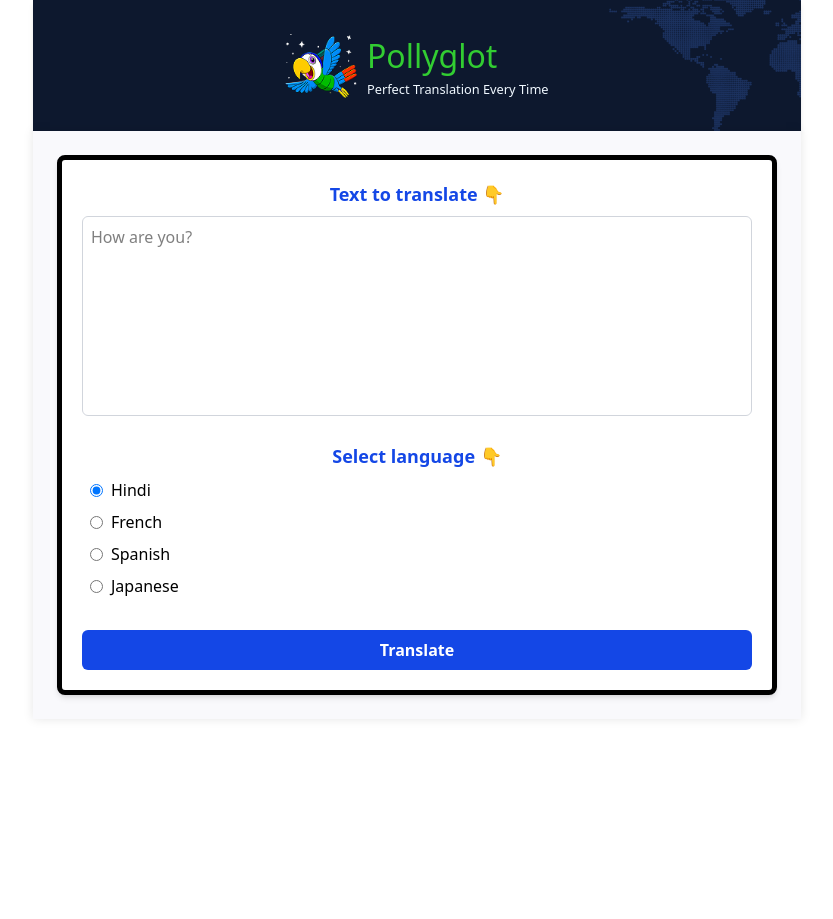
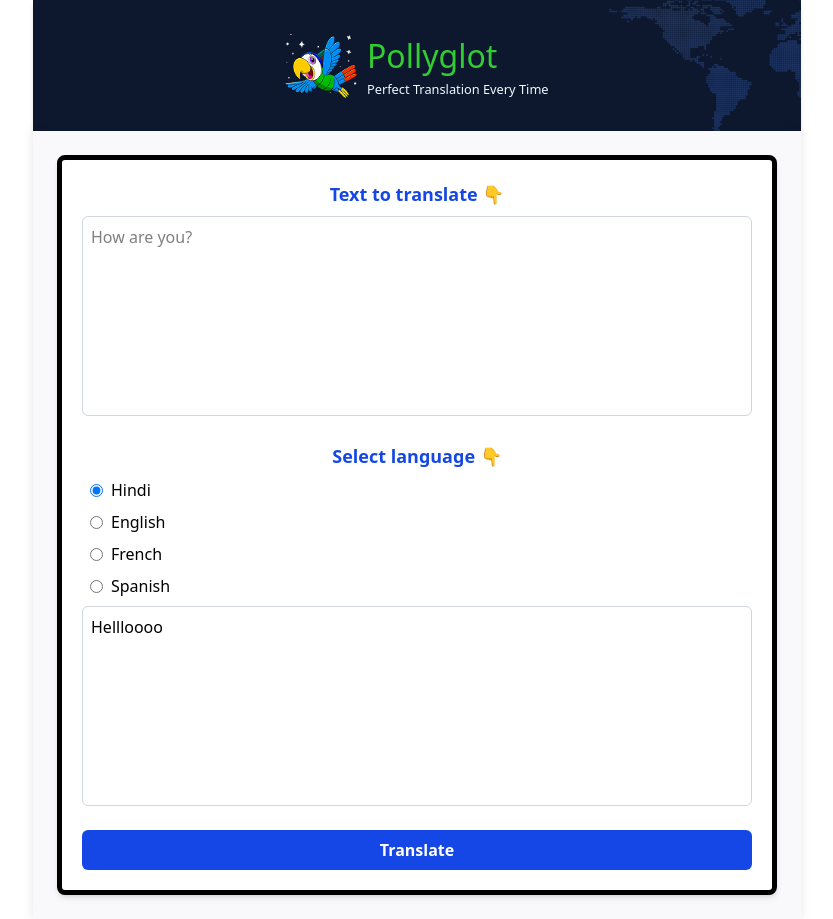
Before and after one commit to codeXanu/Pollyglot-Translator, a React (Vite) app: page / in a window 1280 px wide. Shown: the whole page, without its empty margins (223-1056 px from the left). Before the commit the page ends 800 px from the top, so only its background shows below. Built offline with nearby package versions, Linux system fonts and the light colour scheme.

Commit message:
Feat: now working with API

```diff
--- a/src/App.jsx
+++ b/src/App.jsx
@@ -1,13 +1,28 @@
 import React from 'react'
 import Header from './Header'
+import LanguageSelector from './LanguageSelector';
+import TranslatedData from './TranslatedData';
 
 function App() {
   const [language, setLanguage] = React.useState("Hindi")
-  const languages = ["Hindi","French", "Spanish", "Japanese", "German" ]
   const [message, setMessage] = React.useState("");
+  const [response, setResponse] = React.useState("");
 
-  console.log(language)
-  console.log(message)
+  const handleTranslate = async ()=> {
+    try {
+      const res = await fetch("http://localhost:3000/api/chat", {
+        method: "POST",
+        headers: {"Content-Type":"application/json"},
+        body: JSON.stringify(({message, language}))
+      })
+      const data = await res.json()
+      console.log(data)
+      setResponse(data)
+    } catch (error) {
+      console.error("ERROR:", error)
+    }
+  }
+
 
 
   return (
@@ -35,24 +50,13 @@ function App() {
           </h3>
 
           {/* Language options */}
-          <div className="h-32 overflow-y-auto space-y-2 ml-2">
-            { languages.map((lang, i) => (
-              <label key={i} className="flex items-center space-x-2">
-                <input
-                  type="radio"
-                  name="language"
-                  value={lang}
-                  checked={language === lang}
-                  onChange={(e) => setLanguage(e.target.value)}
-                />
-                <span>{lang}</span>
-              </label>
-            )) }
-
-          </div>
+          <LanguageSelector language={language} setLanguage={setLanguage} />
+          <TranslatedData />
 
           {/* Translate button */}
-          <button className="mt-6 w-full bg-blue-700 hover:bg-blue-800 text-white py-2 rounded-md font-semibold transition duration-200">
+          <button className="mt-6 w-full bg-blue-700 hover:bg-blue-800 text-white py-2 rounded-md font-semibold transition duration-200"
+            onClick={handleTranslate}
+          >
             Translate
           </button>
         </div>
--- /dev/null
+++ b/src/LanguageSelector.jsx
@@ -0,0 +1,22 @@
+import React from "react";
+
+export default function LanguageSelector({language, setLanguage}) {
+    const languages = ["Hindi", "English", "French", "Spanish", "Japanese", "German" ]
+    return(
+        <div className="h-32 overflow-y-auto space-y-2 ml-2">
+            { languages.map((lang, i) => (
+              <label key={i} className="flex items-center space-x-2">
+                <input
+                  type="radio"
+                  name="language"
+                  value={lang}
+                  checked={language === lang}
+                  onChange={(e) => setLanguage(e.target.value)}
+                />
+                <span>{lang}</span>
+              </label>
+            )) }
+
+          </div>
+    )
+}
--- /dev/null
+++ b/src/TranslatedData.jsx
@@ -0,0 +1,9 @@
+import React from "react";
+
+export default function TranslatedData() {
+    return(
+        <div className="w-full h-50 p-2 border border-gray-300 rounded-md resize-none focus:outline-none focus:ring-2 focus:ring-blue-400">
+            <h1>Hellloooo</h1>
+        </div>
+    )
+}
```
